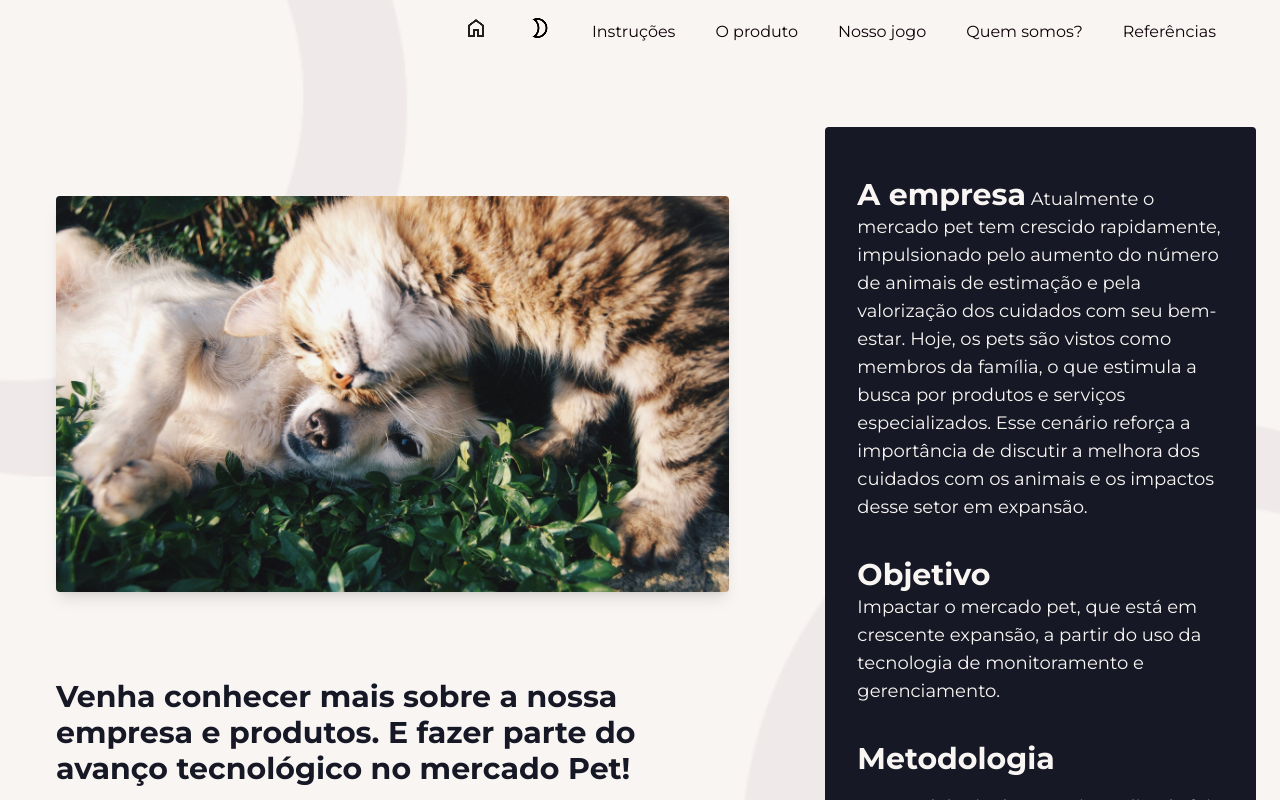
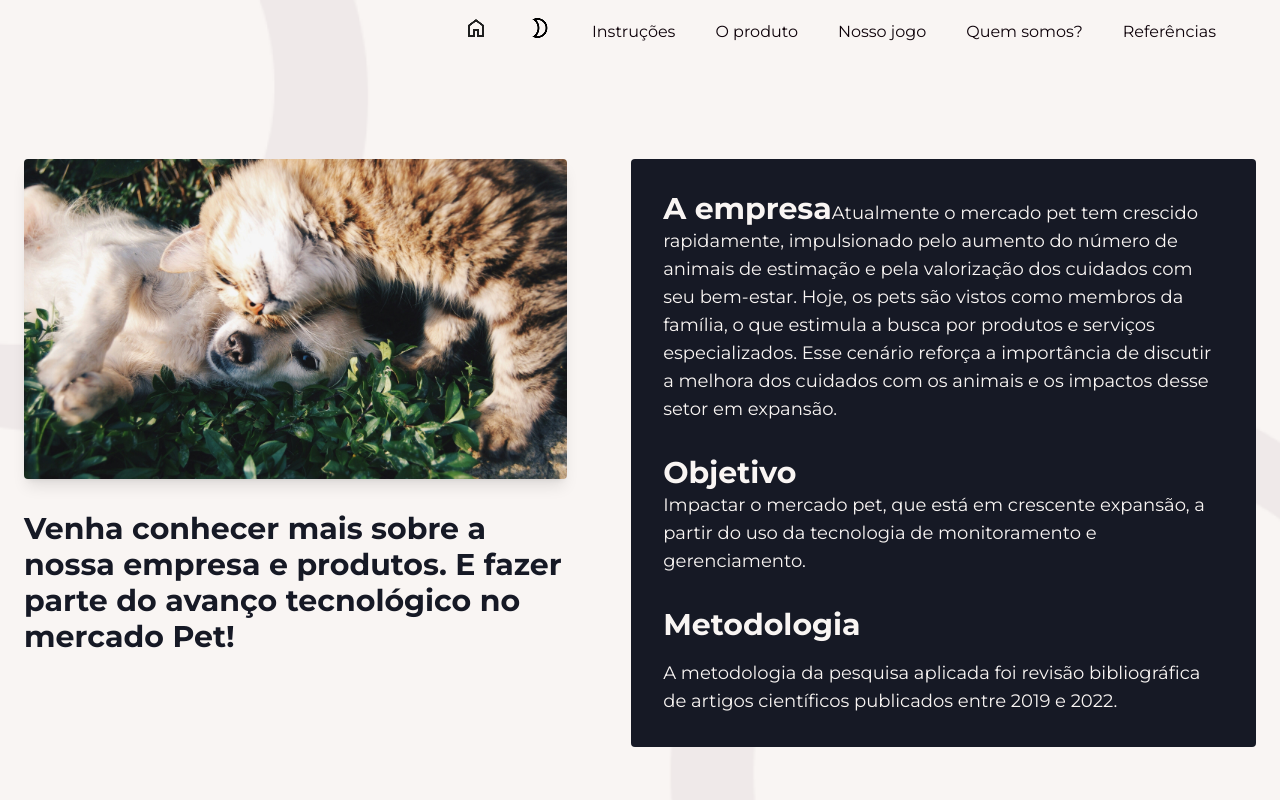
Before and after one commit to Anadulce57/myfeliscanis, a React (Vite) app: page / in a window 1280 px wide. Shown: the top 800 px of the page. Built offline with nearby package versions, Linux system fonts and the light colour scheme; a web font is replaced by a local one.

Commit message:
Atualização do site

```diff
--- a/src/components/Home/Home.jsx
+++ b/src/components/Home/Home.jsx
@@ -1,37 +1,69 @@
 import Header from "../Navegacao/Header"
 import Imagem from "/imgs/pets.jpg"
 
-export default function Home(){
-    return(
+export default function Home() {
+  return (
     <div className="min-h-screen">
-          <Header/>
-        <section className="flex flex-col lg:flex-row max-w-8xl mx-auto px-6 py-16 gap-16 p-4 w-full">
-          <div className="w-full h-dvh flex flex-col justify-center items-center p-8 ">
-            <img src={Imagem} alt="pets" className=" w-[682] h-[401] max-w-md lg:max-w-full rounded-sm shadow-lg my-1 translate-y-[-65px]"/>
-            <h1 className="text-4xl font-montserrat lg:text-3xl font-bold text-dark-blue mt-7 text-left translate-y-[-10px] dark:text-off-white">Venha conhecer mais sobre a nossa
-            empresa e produtos. E fazer parte do avanço tecnológico no mercado Pet!</h1>
+      <Header />
+
+      {/* 1. ADICIONADO: pt-24 para compensar o header fixo.
+        2. REMOVIDO: p-4 redundante.
+        3. AJUSTADO: items-start para garantir que o conteúdo comece do topo (topo alinhado com a caixa da direita).
+        4. AJUSTADO: gap-12 para espaçamento mais apertado, como na imagem.
+      */}
+      <section className="flex flex-col lg:flex-row max-w-8xl mx-auto px-6 pt-24 py-10 gap-12 lg:gap-16 w-full items-start">
+
+        {/* Coluna 1 - Imagem e Título de Boas-vindas */}
+        {/* AJUSTADO: lg:w-1/2 ou w-full para melhor flexibilidade. lg:items-start para alinhar à esquerda no desktop. */}
+        {/* REMOVIDO: p-8/lg:p-0 desnecessários que podem ter causado espaçamento indesejado. */}
+        <div className="w-full lg:w-1/2 flex flex-col items-center lg:items-start">
+
+          {/* Imagem: Ajustei a largura máxima e removi as dimensões fixas no desktop. */}
+          <img
+            src={Imagem}
+            alt="pets"
+            className="w-full max-w-lg lg:max-w-none rounded-sm shadow-lg mb-8"
+          />
+
+          {/* Título: Ajustei a margem superior para espaçar do conteúdo acima. */}
+          <h1 className="text-4xl font-montserrat lg:text-3xl font-bold text-dark-blue text-center lg:text-left dark:text-off-white">
+            Venha conhecer mais sobre a nossa empresa e produtos. E fazer parte do avanço tecnológico no mercado Pet!
+          </h1>
         </div>
 
-          <div className="w-full lg:w-[700px] h-[250] bg-dark-blue text-off-white p-8 flex flex-col justify-center rounded-sm dark:bg-green ">
-            <div className="mb-9">
+        {/* Coluna 2 - Caixa de Informações */}
+        {/* AJUSTADO: w-full no mobile, e um tamanho mais específico para desktop. Adicionado space-y-8 para espaçamento interno mais limpo. */}
+        <div className="w-full lg:w-[700px] bg-dark-blue text-off-white p-8 space-y-8 rounded-sm dark:bg-green">
+
+          {/* A Empresa */}
+          <div>
+            {/* Mantido hidden lg:inline: O texto deve aparecer apenas no desktop */}
             <h1 className="text-3xl font-bold mb-3 font-montserrat hidden lg:inline">A empresa</h1>
-
-              <p className="text-off-white text-lg font-montserrat hidden lg:inline">  Atualmente o mercado pet tem crescido rapidamente, impulsionado pelo aumento
-              do número de animais de estimação e pela valorização dos cuidados com seu bem-estar. Hoje, os pets são vistos
-              como membros da família, o que estimula a busca por produtos e serviços especializados. Esse cenário reforça a
-              importância de discutir a melhora dos cuidados com os animais e os impactos desse setor em expansão.</p>
+            <p className="text-off-white text-lg font-montserrat hidden lg:inline">
+              Atualmente o mercado pet tem crescido rapidamente, impulsionado pelo aumento do número de animais de
+              estimação e pela valorização dos cuidados com seu bem-estar. Hoje, os pets são vistos como membros da
+              família, o que estimula a busca por produtos e serviços especializados. Esse cenário reforça a importância
+              de discutir a melhora dos cuidados com os animais e os impactos desse setor em expansão.
+            </p>
           </div>
 
-            <div className="mb-9">
+          {/* Objetivo */}
+          <div>
+            {/* Mantido hidden lg:inline: O título deve aparecer apenas no desktop */}
             <h1 className="text-3xl font-bold mb-4 hidden lg:inline">Objetivo</h1>
-              <p className="text-off-white text-lg font-montserrat">Impactar o mercado pet, que está em crescente expansão, a partir do uso da
-              tecnologia de monitoramento e gerenciamento.</p>
+            <p className="text-off-white text-lg font-montserrat">
+              Impactar o mercado pet, que está em crescente expansão, a partir do uso da tecnologia de monitoramento e
+              gerenciamento.
+            </p>
           </div>
 
+          {/* Metodologia */}
           <div>
             <h1 className="text-3xl font-bold mb-4">Metodologia</h1>
-              <p className="text-off-white text-lg font-montserrat">A metodologia da pesquisa aplicada foi revisão bibliográfica de artigos
-              científicos publicados entre 2019 e 2022.</p>
+            <p className="text-off-white text-lg font-montserrat">
+              A metodologia da pesquisa aplicada foi revisão bibliográfica de artigos científicos publicados entre 2019
+              e 2022.
+            </p>
           </div>
         </div>
       </section>
```
Lines whose indentation alone changed are shown as unchanged.
